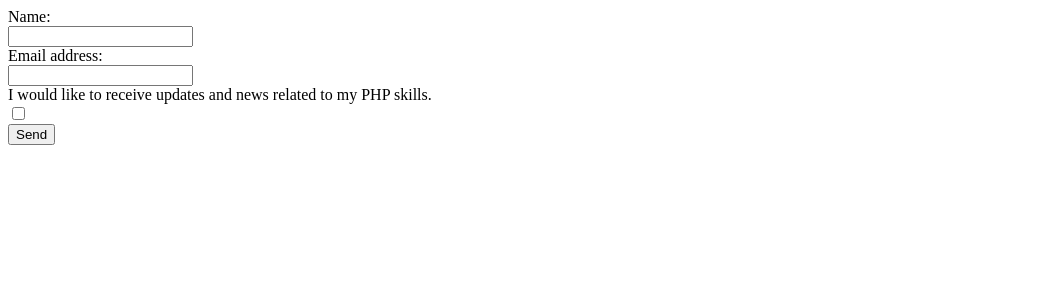
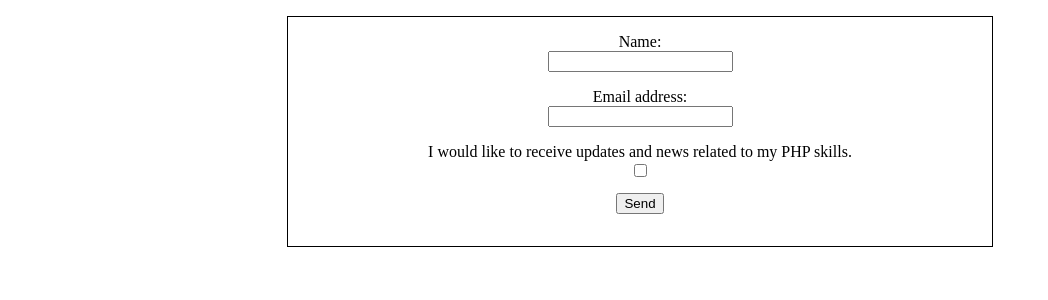
Before and after one commit to CrimsonCloak/ContactForm, a PHP site: page / in a window 1280 px wide. Shown: the top 300 px of the page, without its empty margins (0-1048 px from the left). Run offline with PHP 8.4, Linux system fonts and the light colour scheme.

Commit message:
Changed layout of form

```diff
--- a/css/styles.css
+++ b/css/styles.css
@@ -9,5 +9,12 @@ h4 {
 }
 form{
 margin-bottom: 2rem;
-
+border: 1px black solid;
+width: 40rem;
+padding: 1rem 2rem;
+margin: 1rem auto;
+text-align: center;
 }
+input{
+    margin-bottom: 1rem;
+}
```
